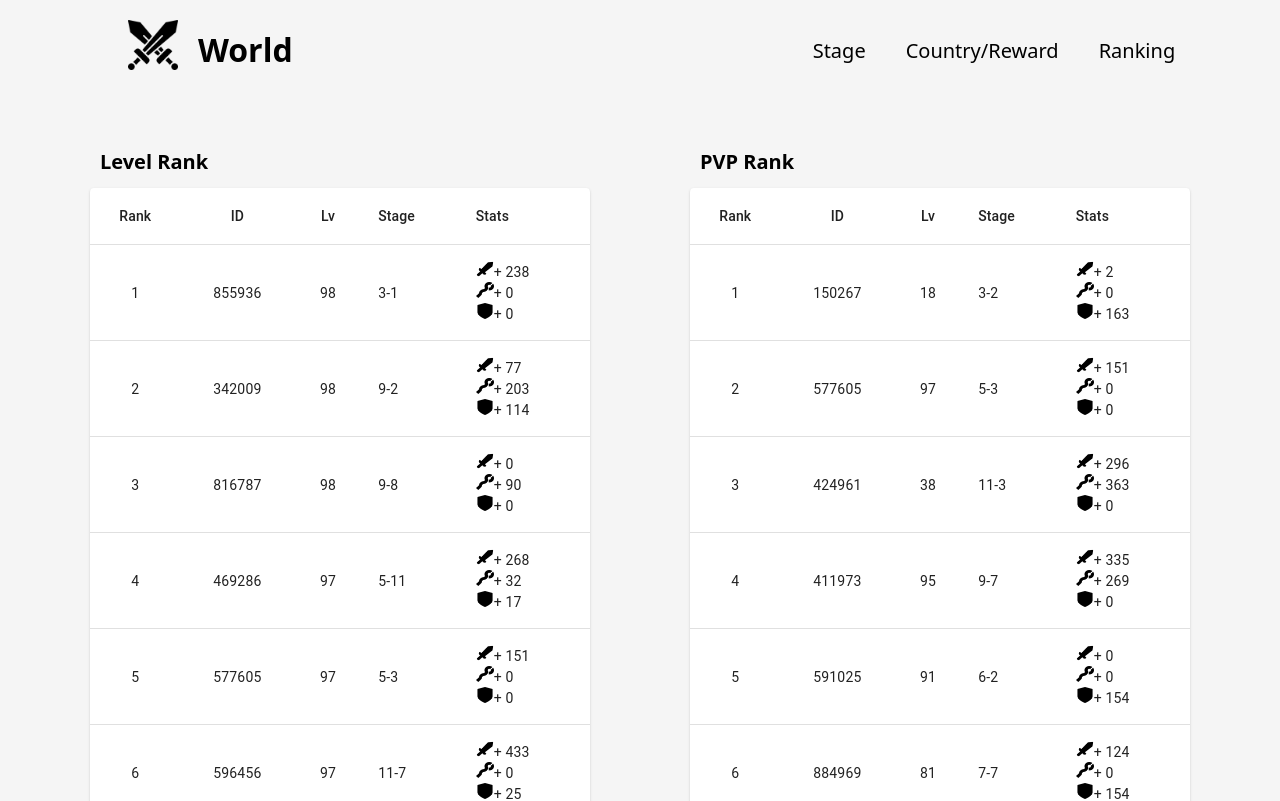
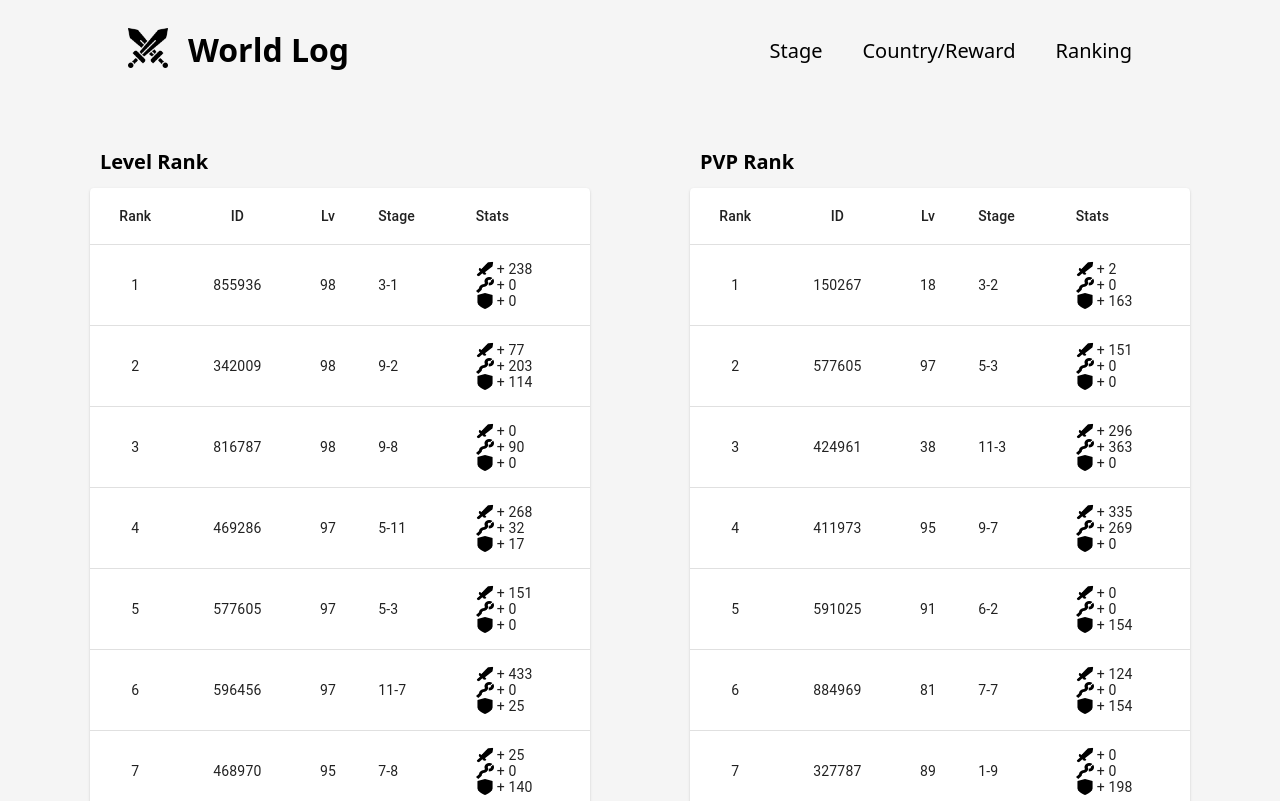
Before and after one commit to ghbaekdev/worlds, a Next.js app: page /ranking in a window 1280 px wide. Shown: the top 801 px of the page. Built offline with nearby package versions, Linux system fonts and the light colour scheme.

Commit message:
refactor(main) 리팩토링

```diff
--- a/components/Nav/Nav.tsx
+++ b/components/Nav/Nav.tsx
@@ -25,8 +25,14 @@ const Nav = () => {
     <NavWrap>
       <Link href="/" style={{ color: 'black' }} passHref>
         <NavTitle>
-          <Image src={logo} alt="logo" width={50} height={50} />
-          <span>World</span>
+          <Image
+            src={logo}
+            alt="logo"
+            width={40}
+            height={40}
+            style={{ marginBottom: '5px' }}
+          />
+          <span>World Log</span>
         </NavTitle>
       </Link>
       <CategoriesWrap>
@@ -59,12 +65,13 @@ const NavWrap = styled.div`
 
 const NavTitle = styled.header`
   display: flex;
+  align-items: center;
   font-size: 32px;
   font-weight: 600;
   line-height: 60px;
   text-align: center;
   cursor: pointer;
-
+  width: 300px;
   span {
     margin-left: 20px;
   }
@@ -73,7 +80,7 @@ const NavTitle = styled.header`
 const CategoriesWrap = styled.div`
   display: flex;
   align-items: center;
-  margin-left: 500px;
+  justify-content: flex-end;
   width: 100%;
 `;
 
--- a/components/RankingTable/RankingTable.tsx
+++ b/components/RankingTable/RankingTable.tsx
@@ -70,25 +70,25 @@ const RankingTable = ({ list }: UserListType) => {
                   </TableCell>
                   <TableCell align="center">{users.lv}</TableCell>
                   <TableCell align="left">{users.last_stage}</TableCell>
-                  <TableCell align="center">
+                  <TableCell align="right">
                     <StatsBox>
-                      <span>
+                      <Stats>
                         <Image src={sword} alt="sword" width={18} height={16} />
-                        + {userItem.attack}
-                      </span>
-                      <span>
-                        <Image src={wand} alt="wand" width={18} height={16} />+{' '}
-                        {userItem.magic}
-                      </span>
-                      <span>
+                        <span>+ {userItem.attack}</span>
+                      </Stats>
+                      <Stats>
+                        <Image src={wand} alt="wand" width={18} height={16} />
+                        <span>+ {userItem.magic}</span>
+                      </Stats>
+                      <Stats>
                         <Image
                           src={shield}
-                          alt="shield"
+                          alt="shiel"
                           width={18}
                           height={16}
                         />
-                        + {userItem.defence}
-                      </span>
+                        <span>+ {userItem.defence}</span>
+                      </Stats>
                     </StatsBox>
                   </TableCell>
                 </TableRow>
@@ -122,9 +122,17 @@ const StatsBox = styled.div`
   flex-direction: column;
   width: 60px;
   align-items: flex-start;
+`;
+
+const Stats = styled.div`
+  height: 16px;
+  display: flex;
 
   span {
+    margin: 0 0 3px 3px;
     font-size: 14px;
+    line-height: 16px;
+    text-align: center;
   }
 `;
 
--- a/components/TrophyCard/TrophyCard.tsx
+++ b/components/TrophyCard/TrophyCard.tsx
@@ -30,7 +30,7 @@ const CardWrap = styled.div`
   flex-direction: column;
   margin: 0 15px;
   border-radius: 15px;
-  padding-top: 10px;
+  padding-top: 20px;
   cursor: pointer;
 
   &:hover {
--- a/pages/ranking.tsx
+++ b/pages/ranking.tsx
@@ -37,7 +37,7 @@ const Ranking = () => {
   return (
     <Wrapper>
       <Head>
-        <title>World of War</title>
+        <title>World Log</title>
         <link rel="shortcut icon" href="/image/sword.png" />
         <meta name="main" content="메인 페이지입니다." />
       </Head>
```
Also changed, not shown: components/BarChart/BarChart.tsx (+4 -8 lines), pages/index.tsx (+11 -2 lines), pages/reward.tsx (+8 -4 lines), 1 other file (tests, documents, lock files or other folders).
